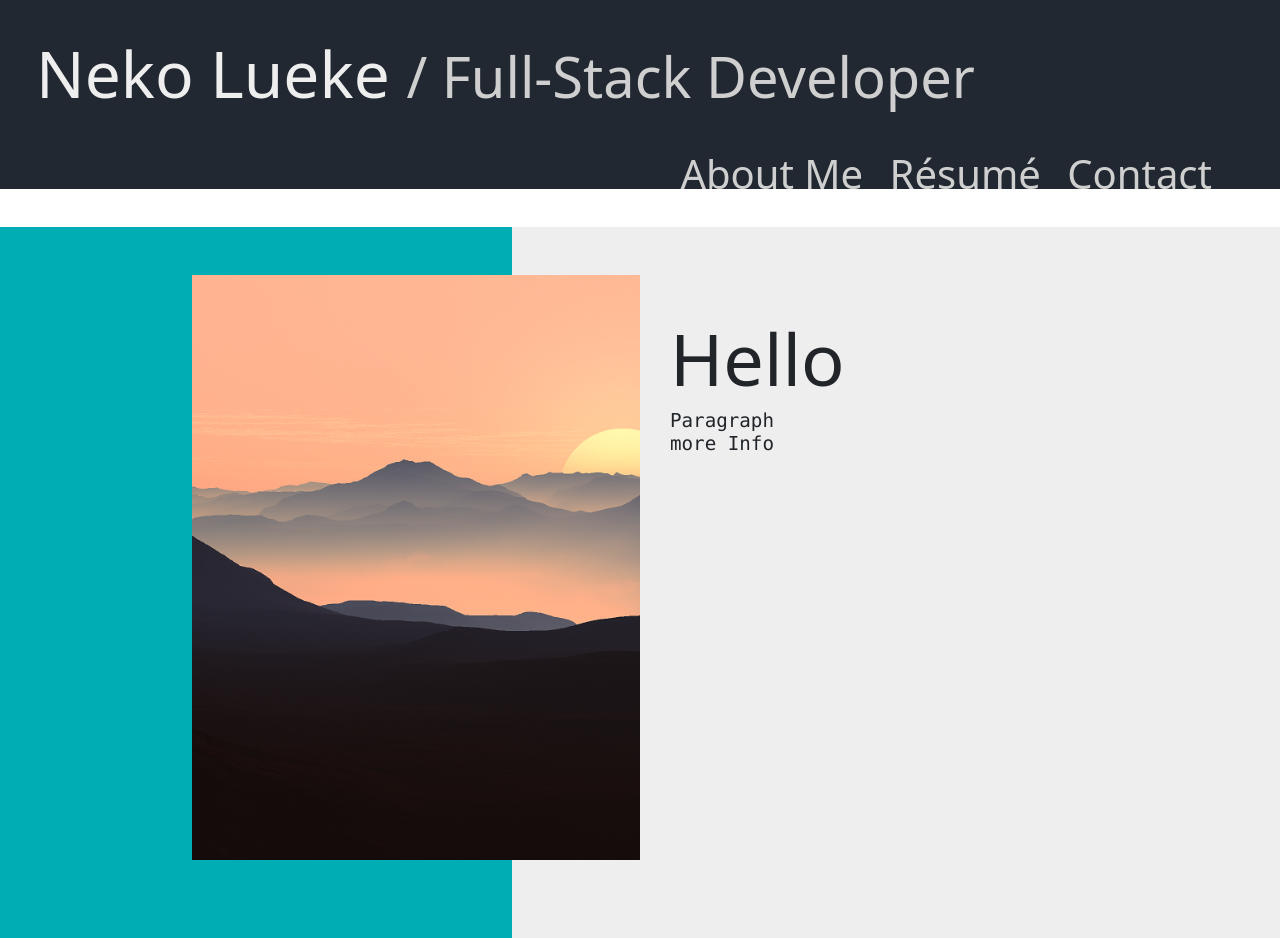
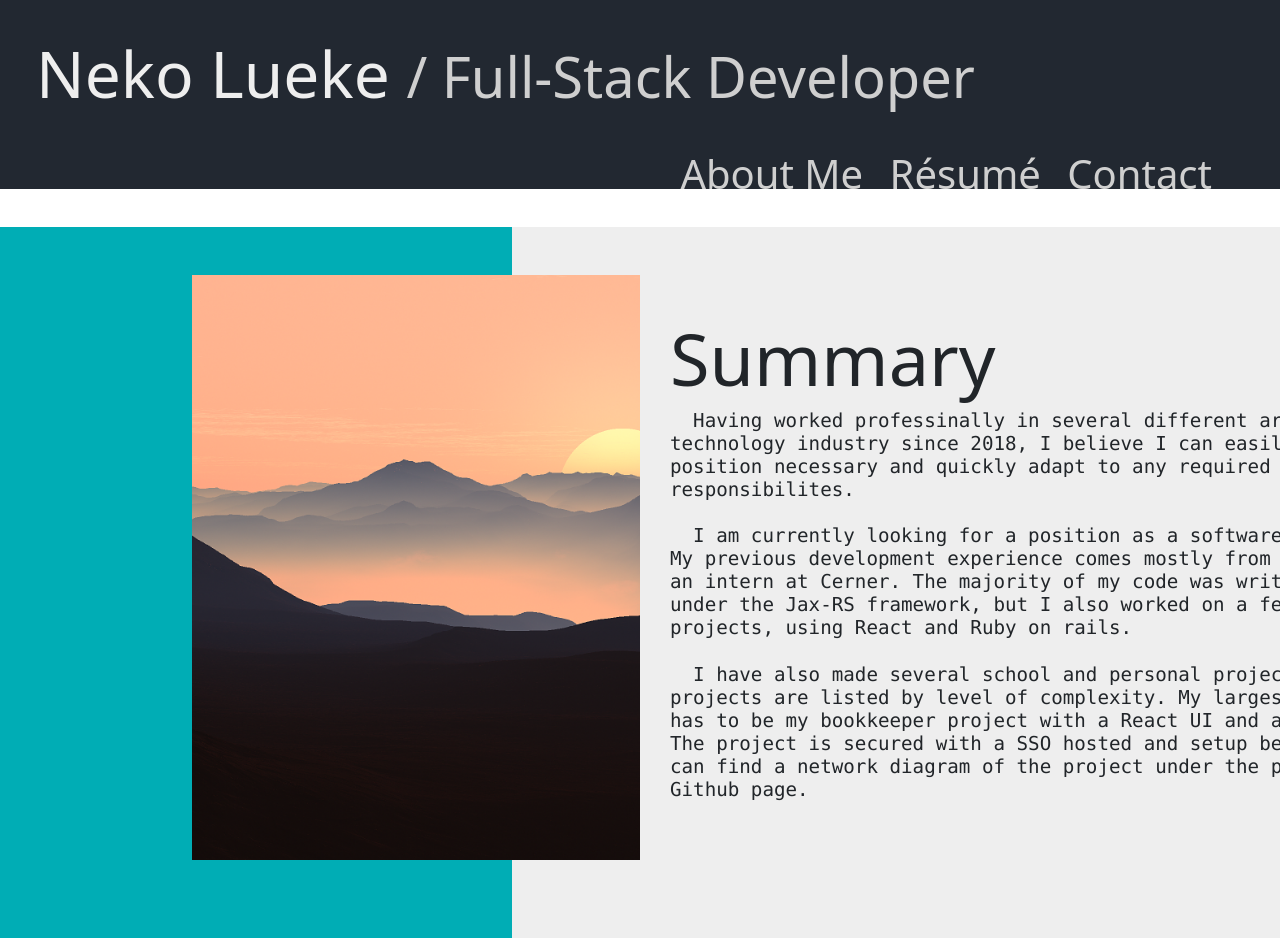
Before and after one commit to MrDomoArigato/MrDomoArigato.github.io, a Jekyll site: the page built from index.markdown, in a window 1280 px wide. Built offline with Jekyll 4.4.1, drawn with Linux system fonts in a browser that asks for light colours.

Commit message:
Summary Update

```diff
--- a/_config.yml
+++ b/_config.yml
@@ -43,13 +43,27 @@ format:
 
 home:
   photo: mountains.png
+  title: Summary
+  # subtitle: Seacret to life
+  text: |-2
+      Having worked professinally in several different areas of the
+    technology industry since 2018, I believe I can easily fill any
+    position necessary and quickly adapt to any required tasks or
+    responsibilites.
 
-  title: Hello
-  subtitle:
-  text: >-
-    Paragraph
+      I am currently looking for a position as a software engineer.
+    My previous development experience comes mostly from my work as
+    an intern at Cerner. The majority of my code was written in Java,
+    under the Jax-RS framework, but I also worked on a few front-end
+    projects, using React and Ruby on rails.
 
-    more Info
+      I have also made several school and personal projects. My
+    projects are listed by level of complexity. My largest project
+    has to be my bookkeeper project with a React UI and a Java API.
+    The project is secured with a SSO hosted and setup be me. You
+    can find a network diagram of the project under the project's
+    Github page.
+
 education:
   - name: University of Missouri-Kansas City
     location: Kansas City, Missouri
```
